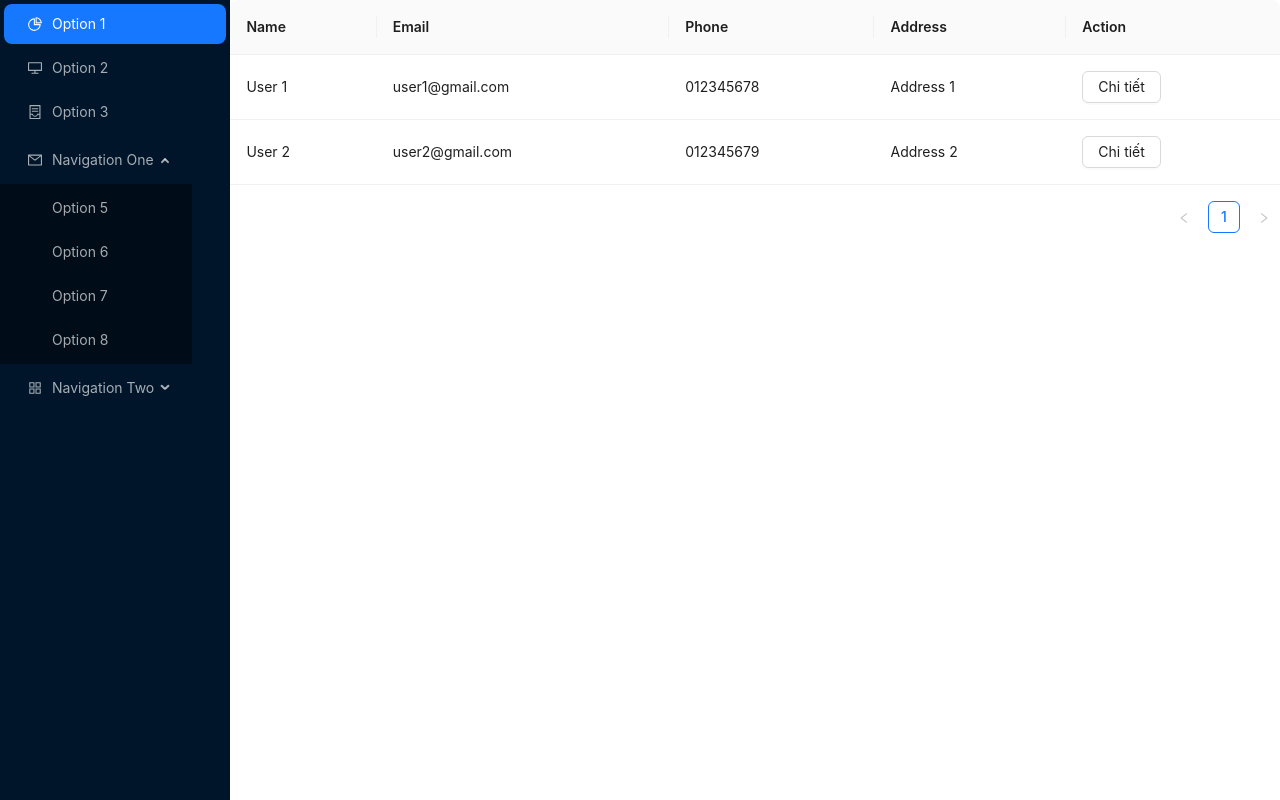
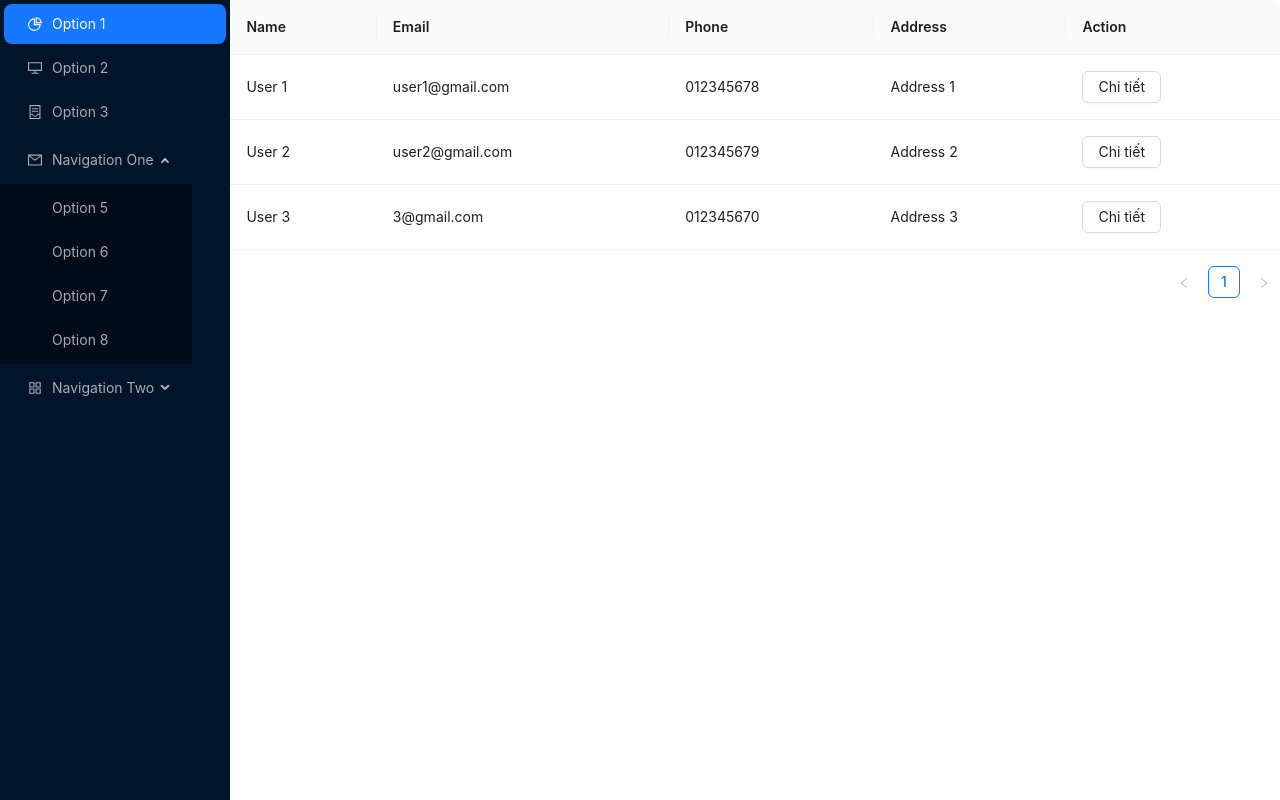
Before and after one commit to ntbao10122003/DA-FE-REACT, a React (Vite) app: page /admin/user in a window 1280 px wide. Built offline with nearby package versions, Linux system fonts and the light colour scheme.

Commit message:
create admin user

```diff
--- a/src/components/admin/ListUser.tsx
+++ b/src/components/admin/ListUser.tsx
@@ -50,6 +50,13 @@ const ListUser = () => {
             phone: '012345679',
             address: 'Address 2',
         },
+        {
+            key: '3',
+            name: 'User 3',
+            email: '3@gmail.com',
+            phone: '012345670',
+            address: 'Address 3',
+        },
     ];
     return (
         <div style={{ width: '82vw'}}>
```
